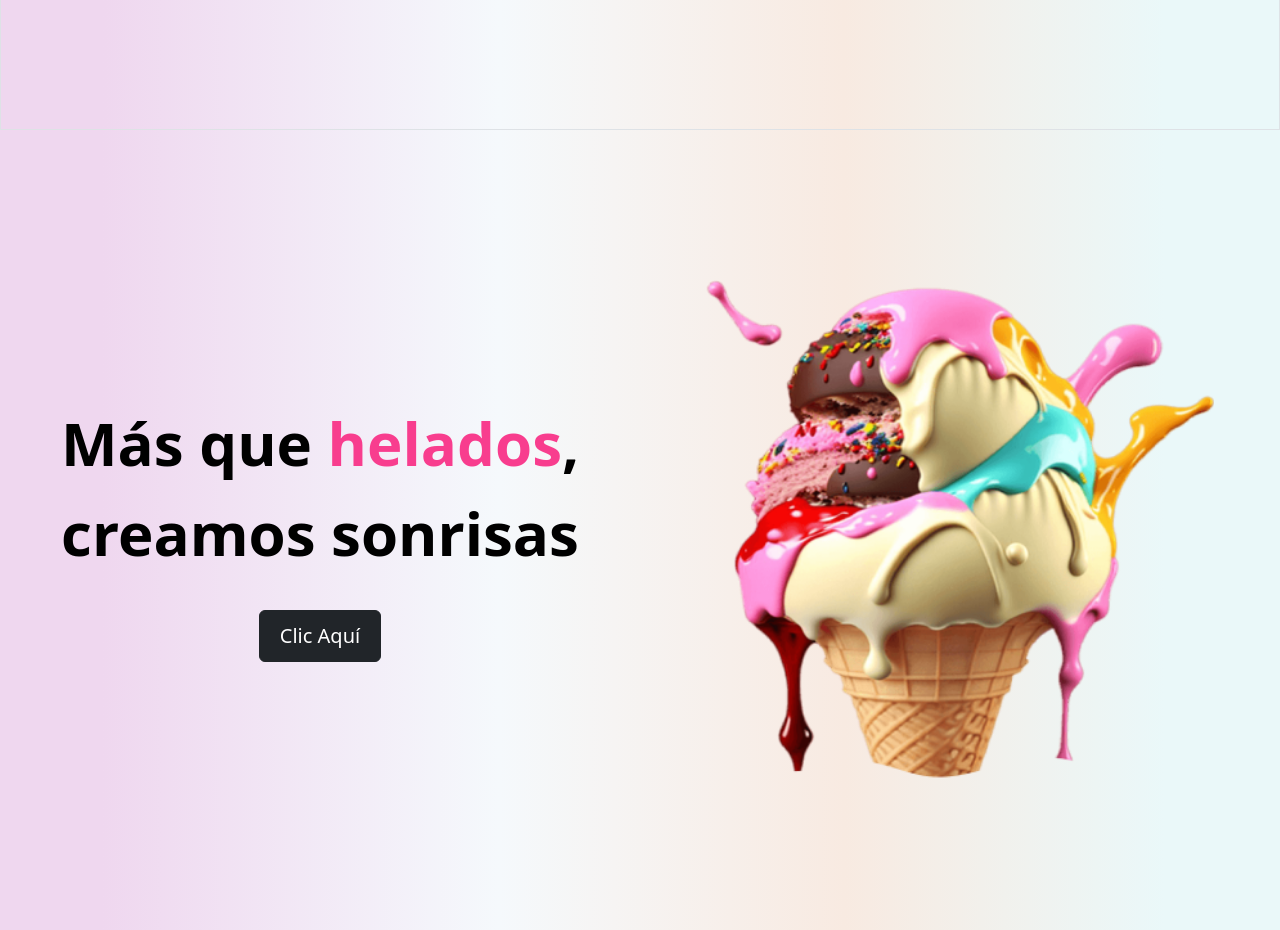
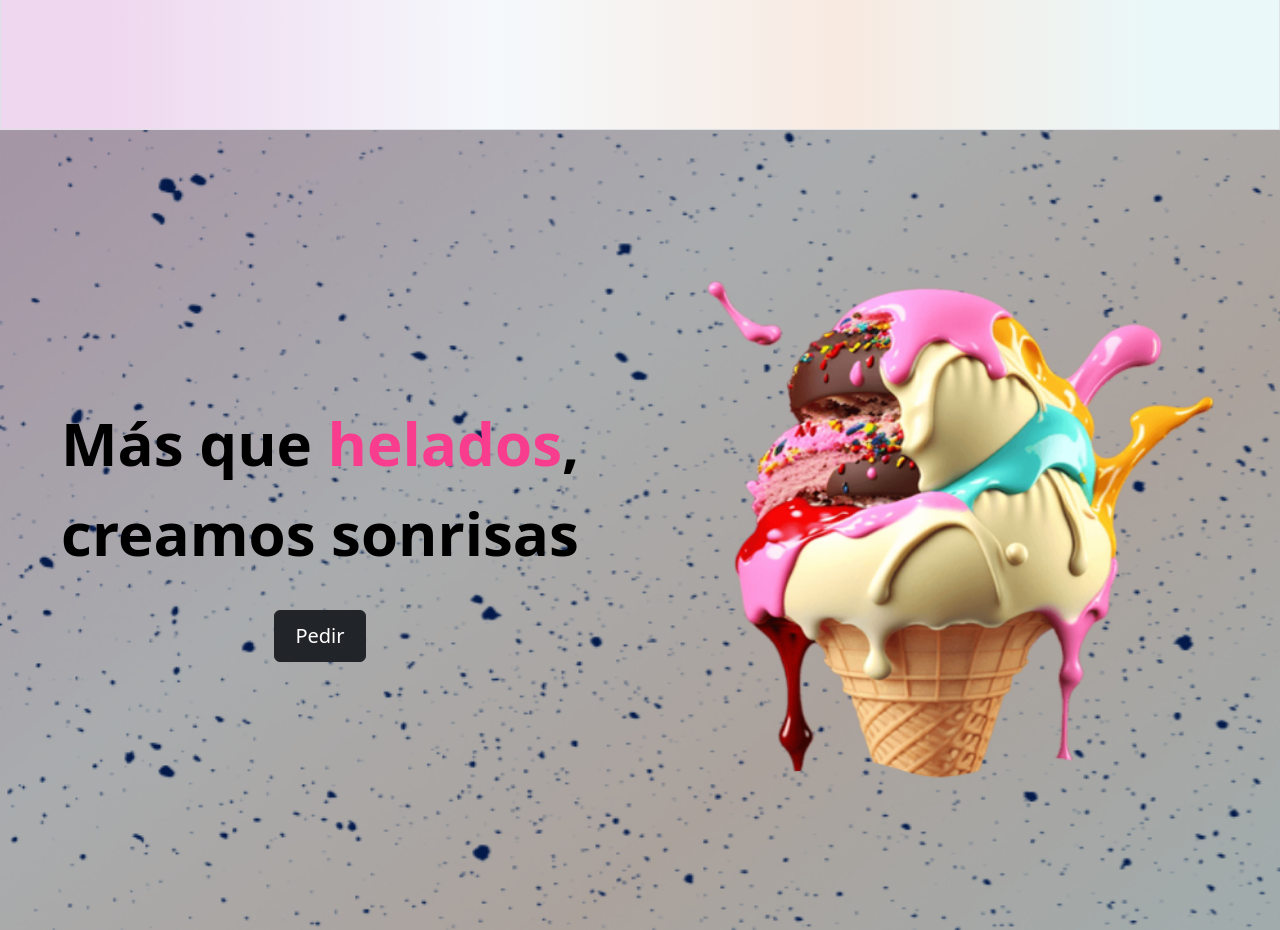
Before and after one commit to al-mr1234/helados, a React (Create React App) app: page / in a window 1280 px wide. Shown: the part 740-1670 px from the top of the page. Built offline with nearby package versions, Linux system fonts and the light colour scheme.

Commit message:
fondo
aaa

```diff
--- a/src/components/modulos/sec2.jsx
+++ b/src/components/modulos/sec2.jsx
@@ -13,7 +13,7 @@ const CajaConDosDivs = () => {
           <p className="texto-helado">
             Más que <span className="color-helado">helados</span>, creamos sonrisas
           </p>
-          <button className="btn btn-dark mt-3">Clic Aquí</button>
+          <button className="btn btn-dark mt-3">Pedir</button>
         </div>
 
         {/* Caja derecha (se oculta en móviles) */}
--- a/src/estilos/sec2.css
+++ b/src/estilos/sec2.css
@@ -4,7 +4,8 @@
     display: flex;
     justify-content: center;
     align-items: center;
-    background: linear-gradient(90deg, #EFD7EF 8%, #F5F9FC 39%, #F8EAE1 66%, #EAF8F9 91%);
+    background: url("../estilos/img/fono32.png") no-repeat center center;
+    background-size: cover; /* Ajusta la imagen al fondo */
     padding: 0; /* Sin márgenes */
 }
 
@@ -77,8 +78,8 @@
     }
 }
 .imagen-responsiva {
-    max-width: 1000px;
-    height: auto;
-    max-height: 600px;
-    overflow: hidden;
+    max-width: 800px; /* Se adapta al contenedor */
+    height: auto; /* Mantiene la proporción */
+    max-height: 600px; /* Evita que sea demasiado grande */
+    overflow: hidden; /* Previene desbordamientos */
 }
```
Also changed, not shown: src/estilos/img/fondo2.png (added), src/estilos/img/fono32.png (added).
